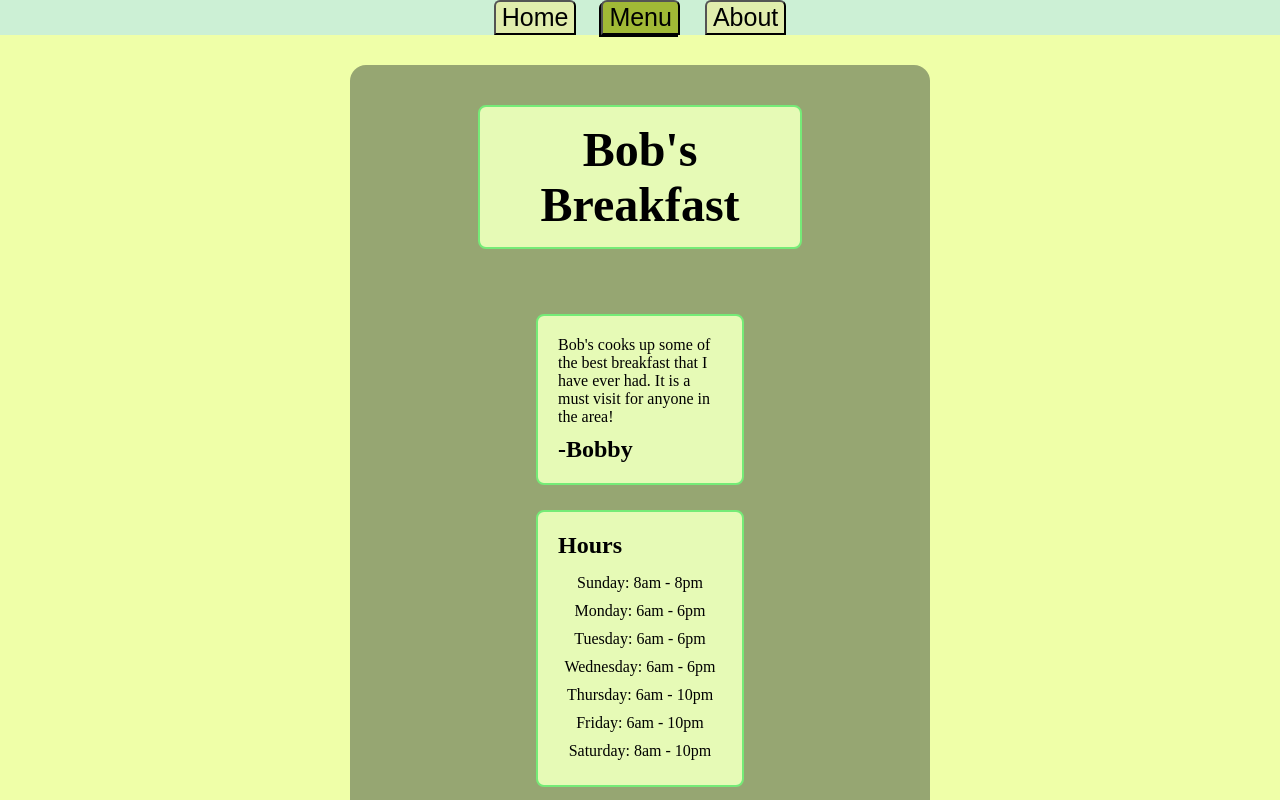
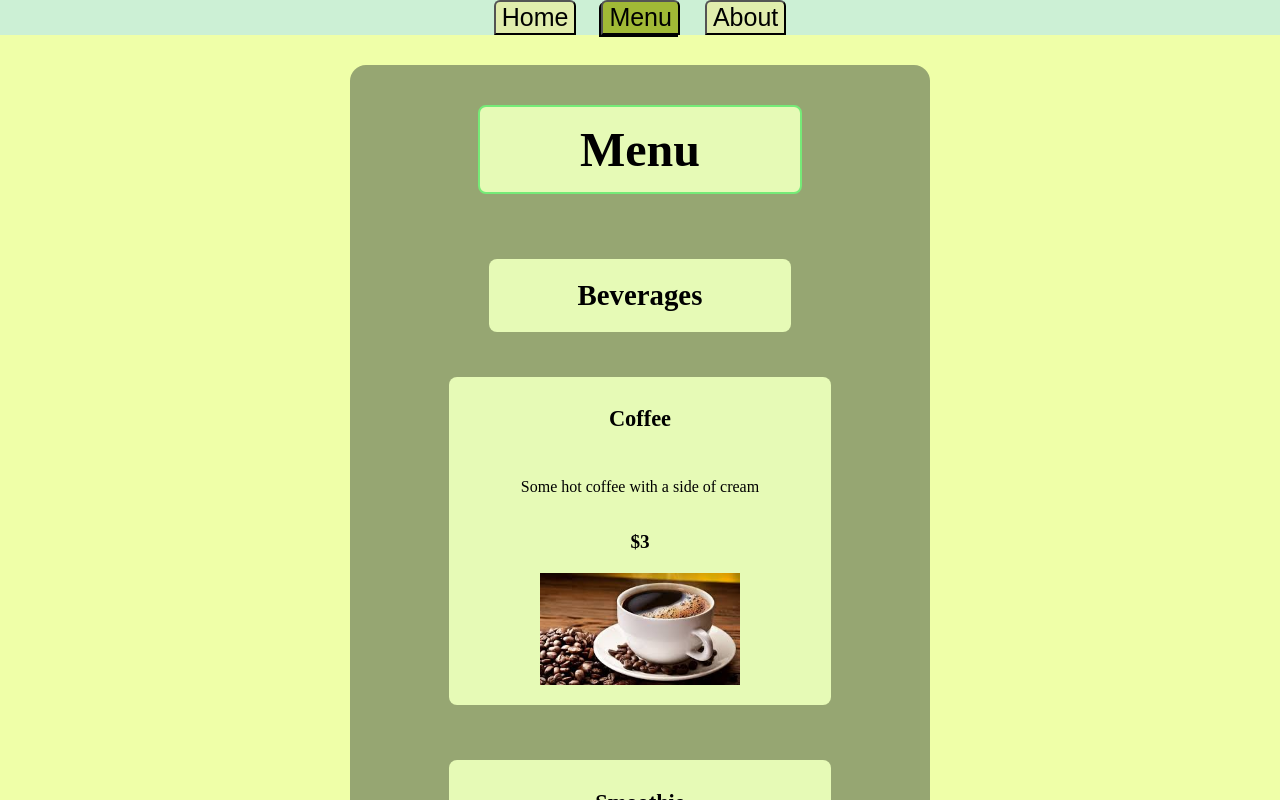
Before and after one commit to gragbag/RestaurantPage, a website built with webpack: page src/template.html in a window 1280 px wide. Both pictures are taken after a click on the button "Menu". Shown: the top 800 px of the page. Built offline with nearby package versions, Linux system fonts and the light colour scheme.

Commit message:
Added Menu Page
Can now access the menu page by clicking the menu button. Currently has 4 items but more can be added

```diff
--- /dev/null
+++ b/global.d.ts
@@ -0,0 +1,4 @@
+declare module '*.jpg' {
+	const value: string;
+	export default value;
+  }
--- a/package.json
+++ b/package.json
@@ -11,6 +11,7 @@
   "description": "",
   "devDependencies": {
     "css-loader": "^7.1.2",
+    "file-loader": "^6.2.0",
     "html-loader": "^5.1.0",
     "html-webpack-plugin": "^5.6.0",
     "style-loader": "^4.0.0",
--- a/src/index.js
+++ b/src/index.js
@@ -2,14 +2,17 @@
 Object.defineProperty(exports, "__esModule", { value: true });
 require("./styles.css");
 var home_1 = require("./home");
+var menu_1 = require("./menu");
 var homeButton = document.querySelector("#home");
 var menuButton = document.querySelector("#menu");
 var aboutButton = document.querySelector("#about");
 var currentPage = homeButton;
+(0, home_1.loadHome)();
 homeButton.addEventListener("click", function (e) {
     if (currentPage == homeButton) {
         return;
     }
+    clearContent();
     (0, home_1.loadHome)();
     highlightButton(e);
     currentPage = homeButton;
@@ -18,6 +21,8 @@ menuButton.addEventListener("click", function (e) {
     if (currentPage == menuButton) {
         return;
     }
+    clearContent();
+    (0, menu_1.loadMenu)();
     highlightButton(e);
     currentPage = menuButton;
 });
@@ -25,6 +30,7 @@ aboutButton.addEventListener("click", function (e) {
     if (currentPage == aboutButton) {
         return;
     }
+    clearContent();
     highlightButton(e);
     currentPage = aboutButton;
 });
@@ -34,3 +40,9 @@ var highlightButton = function (e) {
     var target = e.target;
     target.classList.add("highlight");
 };
+var clearContent = function () {
+    var content = document.querySelector("#content");
+    while (content.firstChild) {
+        content.removeChild(content.firstChild);
+    }
+};
--- /dev/null
+++ b/src/menu.js
@@ -0,0 +1,64 @@
+"use strict";
+Object.defineProperty(exports, "__esModule", { value: true });
+exports.loadMenu = loadMenu;
+var coffeeImg = require("./img/coffee.jpg");
+var smoothieImg = require("./img/smoothie.jpg");
+var pancakeImg = require("./img/pancakes.jpg");
+var breakfastImg = require("./img/breakfast-combo.jpg");
+var images = [coffeeImg, smoothieImg, pancakeImg, breakfastImg];
+function loadMenu() {
+    var content = document.querySelector("#content");
+    //Append title
+    var menuTitle = document.createElement("h2");
+    menuTitle.className = "title";
+    menuTitle.innerText = "Menu";
+    content.appendChild(menuTitle);
+    //Append beverages section
+    var beverages = document.createElement("div");
+    beverages.classList.add("beverages", "menu-section");
+    var beveragesTitle = document.createElement("h3");
+    beveragesTitle.className = "section-title";
+    beveragesTitle.innerText = "Beverages";
+    beverages.appendChild(beveragesTitle);
+    var coffee = addItem("Coffee", "Some hot coffee with a side of cream", "$3", 0);
+    beverages.appendChild(coffee);
+    var smoothie = addItem("Smoothie", "Blend of fruits and vegetables to make a delicious smoothie", "$5", 1);
+    beverages.appendChild(smoothie);
+    content.appendChild(beverages);
+    //Append breakfast item section
+    var breakfast = document.createElement("div");
+    breakfast.classList.add("breakfast", "menu-section");
+    var breakfastTitle = document.createElement("h3");
+    breakfastTitle.className = "section-title";
+    breakfastTitle.innerText = "Breakfast Items";
+    breakfast.appendChild(breakfastTitle);
+    var pancakes = addItem("Pancakes", "3 fresh, fluffy pancakes with a side of fruit and maple syrup", "$8", 2);
+    breakfast.appendChild(pancakes);
+    var breakfastCombo = addItem("Breakfast Combo", "Eggs(Cooked as asked), 2 sausage patties, side of hashbrowns, sourdough bread and avocado", "$12", 3);
+    breakfast.appendChild(breakfastCombo);
+    content.appendChild(breakfast);
+}
+function addItem(name, desc, price, imgSrc) {
+    var foodSection = document.createElement("div");
+    foodSection.className = "food-section";
+    //Append foodName
+    var foodName = document.createElement("h4");
+    foodName.className = "food-name";
+    foodName.innerText = name;
+    foodSection.appendChild(foodName);
+    //Append description
+    var description = document.createElement("p");
+    description.className = "food-desc";
+    description.innerText = desc;
+    foodSection.appendChild(description);
+    //Append price
+    var priceText = document.createElement("p");
+    priceText.className = "price";
+    priceText.innerText = price;
+    foodSection.appendChild(priceText);
+    //Append image
+    var image = document.createElement("img");
+    image.src = images[imgSrc];
+    foodSection.append(image);
+    return foodSection;
+}
--- a/src/styles.css
+++ b/src/styles.css
@@ -1,3 +1,7 @@
+* {
+	--section-color: #e6fab6;
+	--section-border: #75eb77;
+}
 
 body {
 	margin: 0;
@@ -14,11 +18,12 @@ body {
 	margin: 0 350px 100px 350px;
 	padding-bottom: 50px;
 	border-radius: 16px;
+	min-width: 325px;
 }
 
 .section, .title {
-	background-color: #e6fab6;
-	border: 2px solid #75eb77;
+	background-color: var(--section-color);
+	border: 2px solid var(--section-border);
 	border-radius: 8px;
 	padding: 15px;
 }
@@ -79,3 +84,49 @@ header button {
 	justify-content: center;
 	align-items: center;
 }
+
+.section-title {
+	background-color: var(--section-color);
+	border-radius: 8px;
+	text-align: center;
+	font-size: 1.8em;
+	padding: 20px 0;
+	width: 75%;
+	margin: auto;
+}
+
+.menu-section {
+	display: flex;
+	flex-direction: column;
+	gap: 35px;
+	margin-bottom: 50px;
+}
+
+.food-section {
+	display: flex;
+	flex-direction: column;
+	background-color: var(--section-color);
+	border-radius: 8px;
+	align-items: center;
+	justify-content: center;
+	margin: 10px;
+}
+
+.food-name {
+	font-size: 1.4em;
+}
+
+.food-desc {
+	width: 75%;
+	text-align: center;
+}
+
+.price {
+	font-weight: bold;
+	font-size: 1.2em;
+}
+
+img {
+	width: 200px;
+	margin-bottom: 20px;
+}
--- a/src/template.html
+++ b/src/template.html
@@ -15,30 +15,9 @@
 	</header>
 
 	<div id="content">
-		<h2 class="title">Bob's Breakfast</h2>
 
-		<div class="section quote">
-			<p>Bob's cooks up some of the best breakfast that I have ever had. It is a must visit for anyone in the area!</p>
-			<h3 class="author">-Bobby</h3>
-		</div>
+	</div>
 
-		<div class="section hours">
-			<h3>Hours</h3>
-			<div class="times">
-				<p>Sunday: 8am - 8pm</p>
-				<p>Monday: 6am - 6pm</p>
-				<p>Tuesday: 6am - 6pm</p>
-				<p>Wednesday: 6am - 6pm</p>
-				<p>Thursday: 6am - 10pm</p>
-				<p>Friday: 6am - 10pm</p>
-				<p>Saturday: 8am - 10pm</p>
-			</div>
-		</div>
 
-		<div class="section location">
-			<h3>Location</h3>
-			<p>123 Bob Drive, Bobcity, Bobland</p>
-		</div>
-	</div>
 </body>
 </html>
--- a/tsconfig.json
+++ b/tsconfig.json
@@ -28,7 +28,7 @@
     "module": "commonjs",                                /* Specify what module code is generated. */
     // "rootDir": "./",                                  /* Specify the root folder within your source files. */
     // "moduleResolution": "node10",                     /* Specify how TypeScript looks up a file from a given module specifier. */
-    // "baseUrl": "./",                                  /* Specify the base directory to resolve non-relative module names. */
+    "baseUrl": "./",                                  /* Specify the base directory to resolve non-relative module names. */
     // "paths": {},                                      /* Specify a set of entries that re-map imports to additional lookup locations. */
     // "rootDirs": [],                                   /* Allow multiple folders to be treated as one when resolving modules. */
     // "typeRoots": [],                                  /* Specify multiple folders that act like './node_modules/@types'. */
@@ -106,5 +106,6 @@
     /* Completeness */
     // "skipDefaultLibCheck": true,                      /* Skip type checking .d.ts files that are included with TypeScript. */
     "skipLibCheck": true                                 /* Skip type checking all .d.ts files. */
-  }
+  },
+  "include": ["./src/**/*"]
 }
--- a/webpack.config.js
+++ b/webpack.config.js
@@ -31,7 +31,12 @@ module.exports = {
       },
       {
         test: /\.(png|svg|jpg|jpeg|gif)$/i,
-        type: "asset/resource",
+        type: "asset/resource"
+      },
+      {
+        test: /\.tsx?$/, // Match TypeScript files
+        use: 'ts-loader',
+        exclude: /node_modules/
       },
     ],
   },
```
Also changed, not shown: src/index.ts (+13 -1 lines), src/menu.ts (+84 -0 lines), src/img/breakfast-combo.jpg (added), src/img/coffee.jpg (added), src/img/pancakes.jpg (added), src/img/smoothie.jpg (added), 1 other file.
